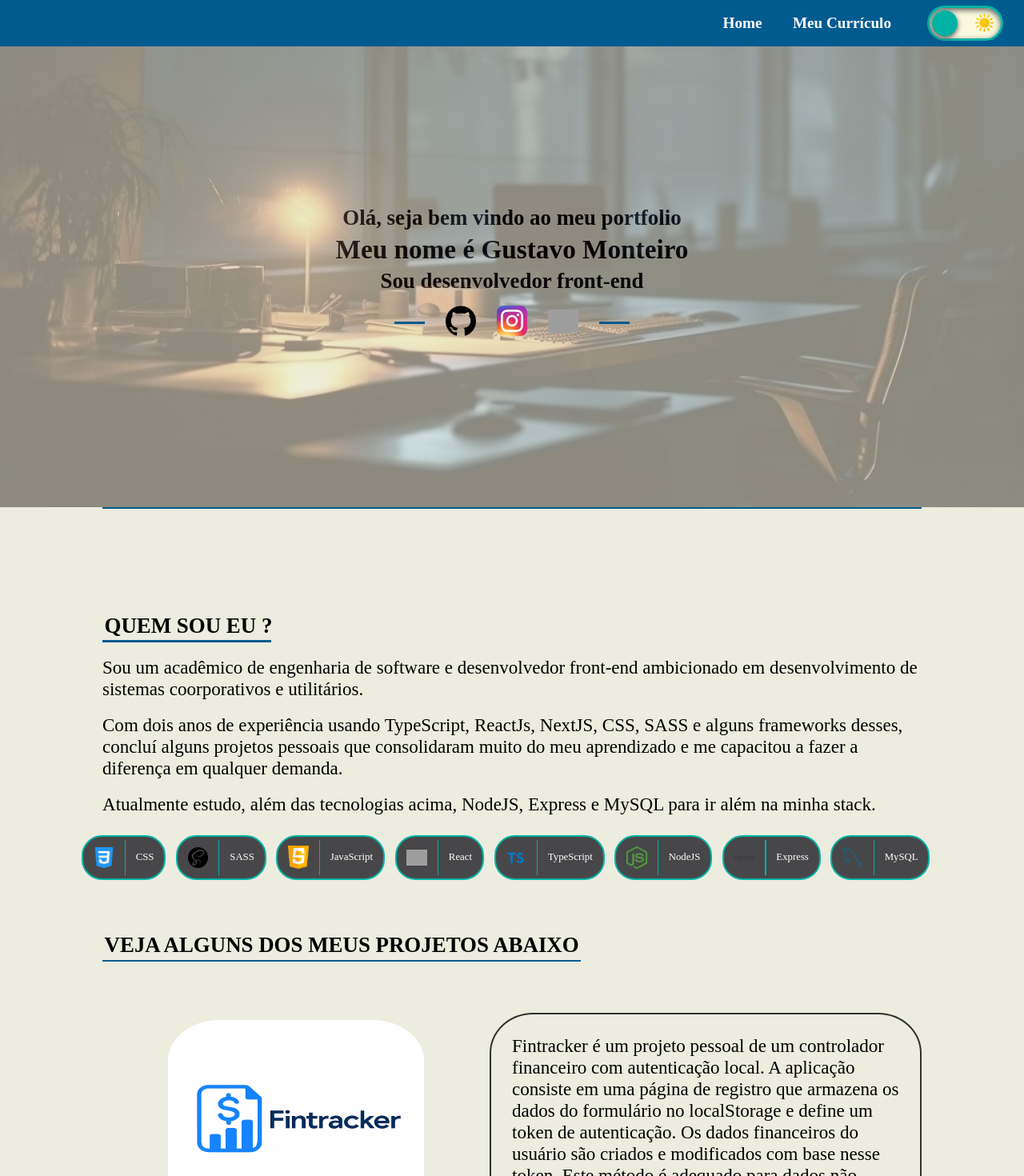
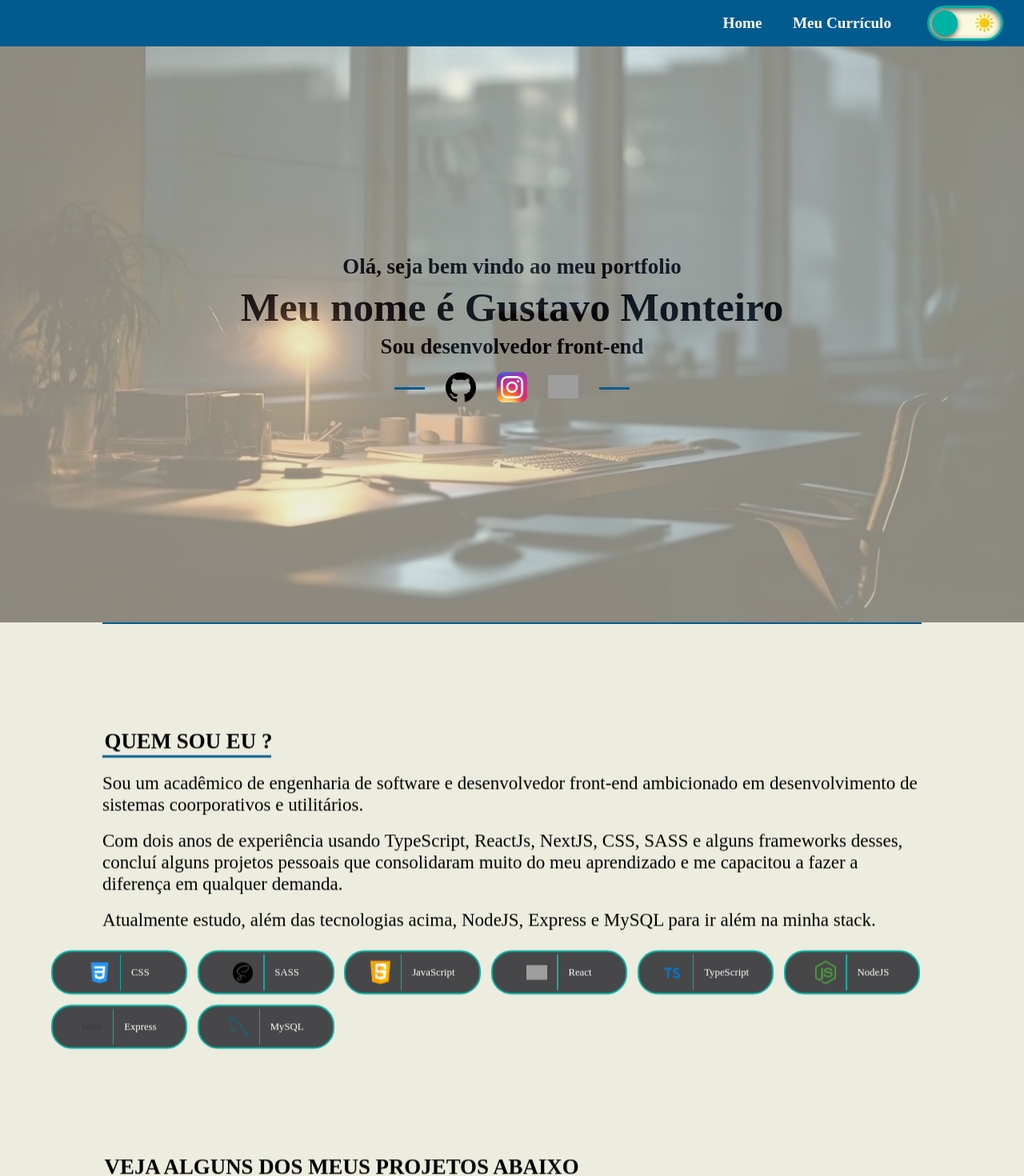
Before and after one commit to GusMonMo/Portfolio, a React (Vite) app: page /home in a window 1280 px wide. Shown: the top 1470 px of the page at 80% size. Built offline with nearby package versions, Linux system fonts and the light colour scheme; grey boxes are pictures that could not be loaded; a web font is replaced by a local one.

Commit message:
fix: size adjust and feat: show animation

```diff
--- /dev/null
+++ b/src/Hooks/fadeInSection.tsx
@@ -0,0 +1,40 @@
+import { useRef, useState, useEffect } from 'react'
+
+interface FadeInSectionProps {
+  children: React.ReactNode
+}
+
+export function FadeInSection({ children }: FadeInSectionProps) {
+  const domRef = useRef<HTMLDivElement>(null)
+  const [isVisible, setVisible] = useState(false)
+
+  useEffect(() => {
+    const observer = new IntersectionObserver(entries => {
+      entries.forEach(entry => {
+        if (entry.isIntersecting) {
+          setVisible(true)
+          observer.unobserve(entry.target)
+        }
+      })
+    })
+
+    if (domRef.current) {
+      observer.observe(domRef.current)
+    }
+
+    return () => {
+      if (domRef.current) {
+        observer.unobserve(domRef.current)
+      }
+    }
+  }, [])
+
+  return (
+    <div
+      ref={domRef}
+      className={`fadeInSection ${isVisible ? 'isVisible' : ''}`}
+    >
+      {children}
+    </div>
+  )
+}
--- a/src/Pages/Curriculo/index.tsx
+++ b/src/Pages/Curriculo/index.tsx
@@ -4,8 +4,11 @@ function Curriculo() {
     return(
         <>
         <main className={styles.curriculumBody}>
-        <h1>Ainda estou construindo essa página, espere um pouquinho por favor</h1>
-            <h2></h2>
+            <section className={styles.overview}>
+                <h1>Gustavo Monteiro</h1>
+                <h2>Desenvolvedor web</h2>
+                <div className={styles.bar}/>
+            </section>
         </main>
         </>
     )
--- a/src/Pages/Curriculo/styles.module.scss
+++ b/src/Pages/Curriculo/styles.module.scss
@@ -1,8 +1,33 @@
+@use '../../Styles/variables' as *;
+
+
+.curriculumBody, section{
+    margin: 0;
+    padding: 0;
+}
+
+.bar{
+    height: 0.2vw;
+    background-color: $primaryColor;
+    width: 80vw;
+}
+
 .curriculumBody{
-display: flex;
-flex-direction: column;
-position: relative;
+    margin-top: 2vw;
+    margin-left: 10vw;
+    display: flex;
+    flex-direction: column;
+    position: relative;
 }
-.curriculumBody > h1{
-    align-self: center;
+
+.overview{
+    display: flex;
+    flex-direction: column;
+    justify-content: start;
+    align-items: start;
+    gap: 1vw;
 }
+
+h1{
+    font-size: 4vw;
+}
--- a/src/Pages/Home.tsx
+++ b/src/Pages/Home.tsx
@@ -1,4 +1,6 @@
 import Button from "@/Components/SkillsButton/index"
+import Project from "@/Components/Project/index"
+import { FadeInSection } from "@/Hooks/fadeInSection"
 import CssIcon from "../Assets/CssIcon.png"
 import ExpressIcon from "../Assets/ExpressIcon.png"
 import JavascriptIcon from "../Assets/JavaScriptIcon.png"
@@ -7,7 +9,6 @@ import ReactIcon from "../Assets/ReactIcon.png"
 import SassIcon from "../Assets/SassIcon.png"
 import NodeIcon from "../Assets/NodeIcon.png"
 import TypescriptIcon from "../Assets/TypeScriptIcon.png"
-import Project from "@/Components/Project/index"
 import Fintracker from '../Assets/ProjImages/logo.png'
 
 function App() {
@@ -36,6 +37,7 @@ function App() {
       <div style={{ display: 'flex', justifyContent: 'center', alignItems: 'center', }}>
         <div className="barra central"/>
       </div>
+      <FadeInSection>
         <section id="aboutMe">
           <h2>QUEM SOU EU ?</h2>
           <div className="barra section"/> <br />
@@ -59,7 +61,10 @@ function App() {
             <Button iconSrc= {ExpressIcon} skillName="Express"/>
             <Button iconSrc= {MySqlIcon} skillName="MySQL"/>
           </div>
-      <main id="Projects">
+      </FadeInSection>
+
+      <FadeInSection>
+        <main id="projects">
           <h2>VEJA ALGUNS DOS MEUS PROJETOS ABAIXO</h2>
           <div className="barra main"/>
           <div className="projContainer">
@@ -76,6 +81,7 @@ function App() {
             />
           </div>
         </main>
+      </FadeInSection>
     </>
   )
 }
--- a/src/Styles/Main.scss
+++ b/src/Styles/Main.scss
@@ -73,7 +73,7 @@ margin-left: 0.5vw;
   justify-content: center;
   align-items: center;
   width: 100%;
-  height: 45vw;
+  height: 90vh;
   overflow: hidden;
   z-index: 1;
   background-color: $backgroundMedium;
@@ -95,7 +95,7 @@ margin-left: 0.5vw;
   }
 
   @media (max-width: $break-mobile){
-    height: 75dvh;
+    height: 84vh;
     text-align: center;
   }
 }
@@ -129,21 +129,17 @@ p{
 .background{
   position: absolute;
   background-image: url('../Assets/background.jpg');
-  background-position-y: -8.2vh;
-  background-size: contain;
+  background-position: center;
+  background-size: cover;
   background-repeat: no-repeat;
   width: 100%;
-  height: 70vw;
+  height: 100%;
   z-index: 0;
   opacity: 0.4;
   pointer-events: none;
   transition: opacity 0.5 ease;
   @media (max-width: $break-mobile){
-    background-size: cover;
-    background-position-x: -30vw;
-    background-position-y: 0;
-    height: 100vh;
-    width: 100%;
+    background-position-x: left;
   }
 }
 
@@ -213,16 +209,14 @@ section{
 
 .buttonContainer{
   display: flex;
-  width: 80%;
-  margin-left: 8%;
+  flex-wrap: wrap;
+  width: 90%;
   margin-top: 2vw;
   gap: 1vw;
   flex-direction: row;
   @media (max-width: $break-mobile) {
     width: 90%;
-    margin-left: 5%;
     margin-top: 10vw;
-    flex-wrap: wrap;
     align-items: center;
     justify-content: center;
     gap: 8vw;
@@ -233,7 +227,6 @@ section{
 main{
   margin-top: 5vw;
   width: 80%;
-  margin-left: 10%;
   margin-bottom: 5vw;
 }
 
@@ -254,7 +247,26 @@ main{
   gap: 3vw;
   @media (max-width: $break-mobile) {
     flex-direction: column;
-    gap: 5vw;
     margin-bottom: 15vw;
   }
 }
+
+.fadeInSection {
+  display: flex;
+  flex-direction: column;
+  justify-content: start;
+  align-items: center;
+  opacity: 0;
+  transform: translateY(30px);
+  transition: opacity 0.6s ease-out, transform 0.6s ease-out;
+  will-change: opacity, transform;
+
+  &.isVisible {
+    opacity: 1;
+    transform: none;
+  }
+}
+
+#aboutMe, #projects{
+  margin-top: 10vw;
+}
```
Lines whose indentation alone changed are shown as unchanged.
